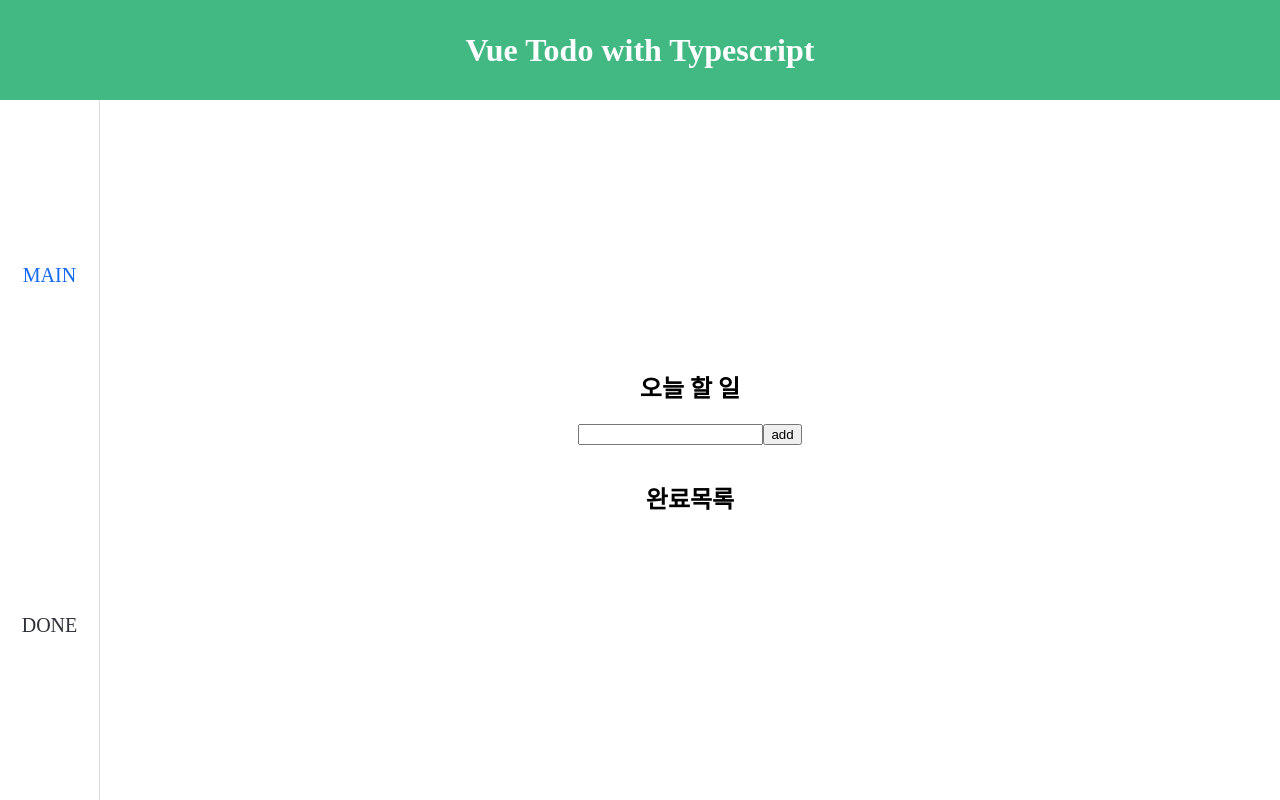
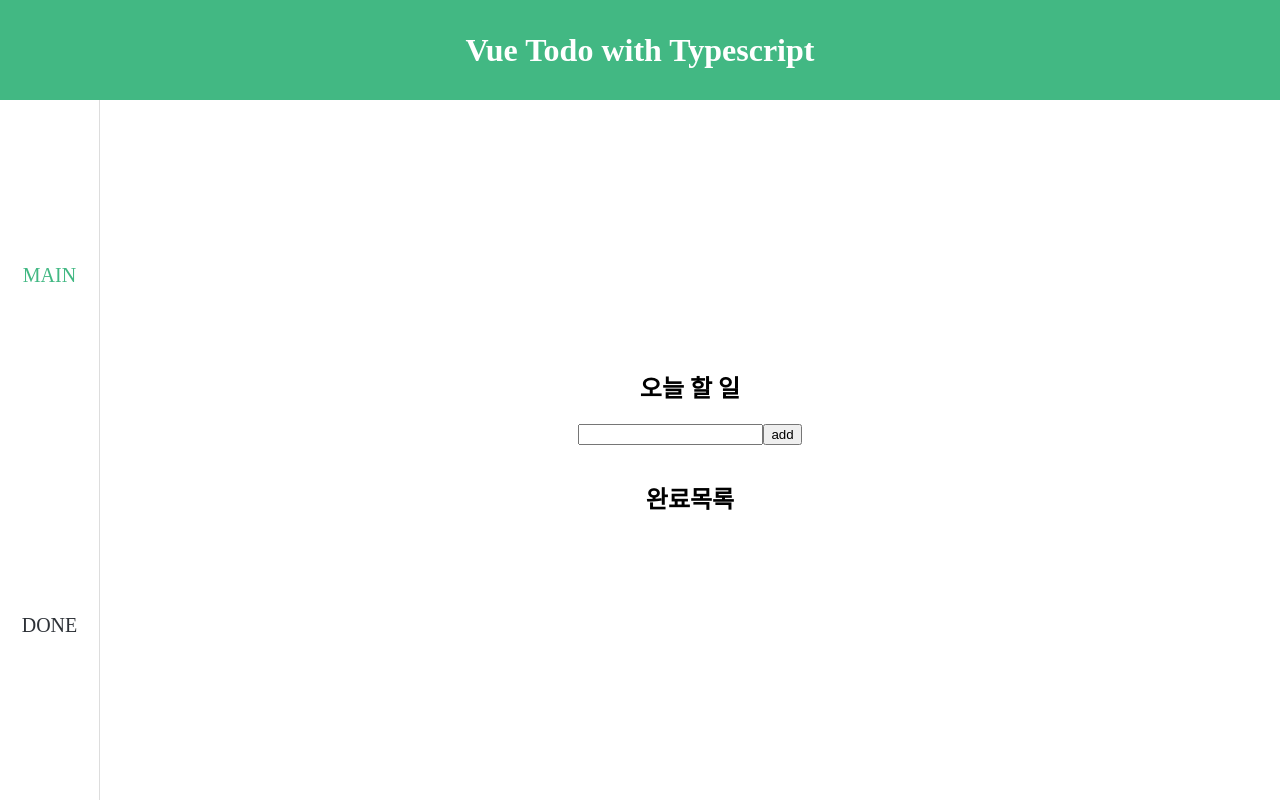
Before and after one commit to banhyungil/learn-vue-typescript, a Vue app in the folder vue-todo/: page /main in a window 1280 px wide. Built offline with nearby package versions, Linux system fonts and the light colour scheme.

Commit message:
css 수정

```diff
--- a/vue-todo/src/components/MyMenu.vue
+++ b/vue-todo/src/components/MyMenu.vue
@@ -26,7 +26,7 @@ export default Vue.extend({
 }
 
 .active {
-  color: #146af0;
+  color: #42b883;
 }
 
 a {
```
